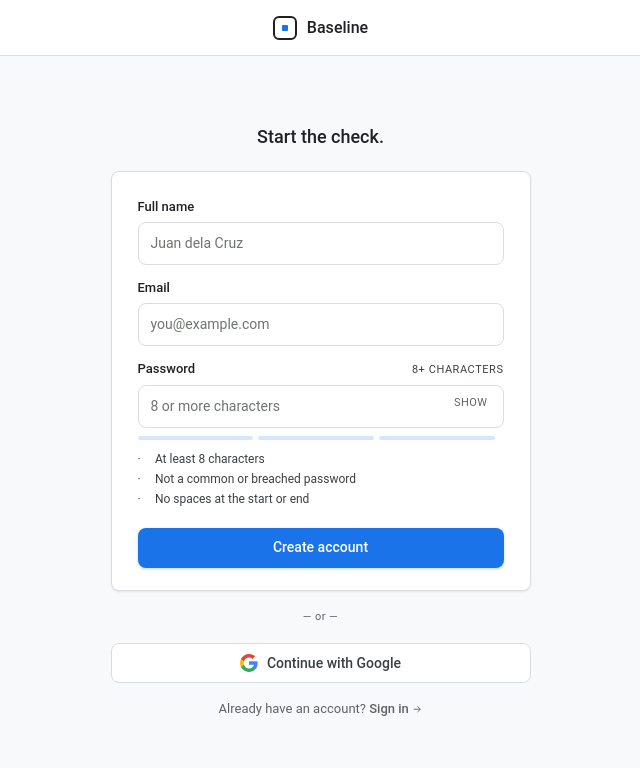
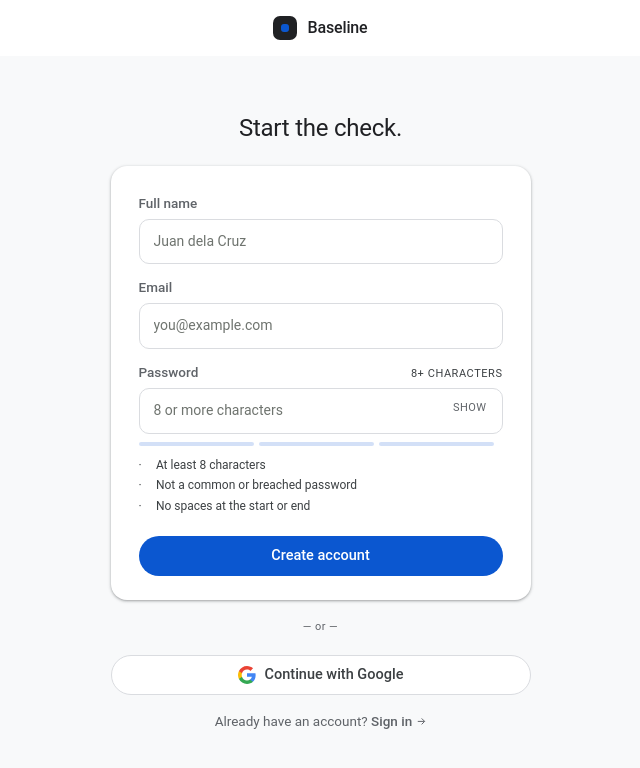
Before and after one commit to neil-justin/baseline, a Next.js app: page /signup in a window 1280 px wide. Shown: the top 768 px of the page, without its empty margins (312-952 px from the left). Built offline with nearby package versions, Linux system fonts and the light colour scheme; no server answers.

Commit message:
feat(signup): DNA v9 auth layer class + import

```diff
--- a/app/(auth)/signup/page.tsx
+++ b/app/(auth)/signup/page.tsx
@@ -4,6 +4,7 @@ import GoogleAuth from "../GoogleAuth";
 import SignupForm from "./SignupForm";
 import "./auth.css";
 import "../v7-auth.css";
+import "../v9-auth.css";
 
 export const metadata: Metadata = {
   title: "Baseline — start the readiness check",
@@ -13,7 +14,7 @@ export const metadata: Metadata = {
 /** Sign-up surface — markup ported 1:1 from prototype/signup.html, links adapted (signin.html → /signin). */
 export default function SignUpPage() {
   return (
-    <div className="auth-body v7auth">
+    <div className="auth-body v7auth v9auth">
       <header className="bar">
         <div className="bar-in" style={{ justifyContent: "center" }}>
           <a href="/" className="brand">
```
